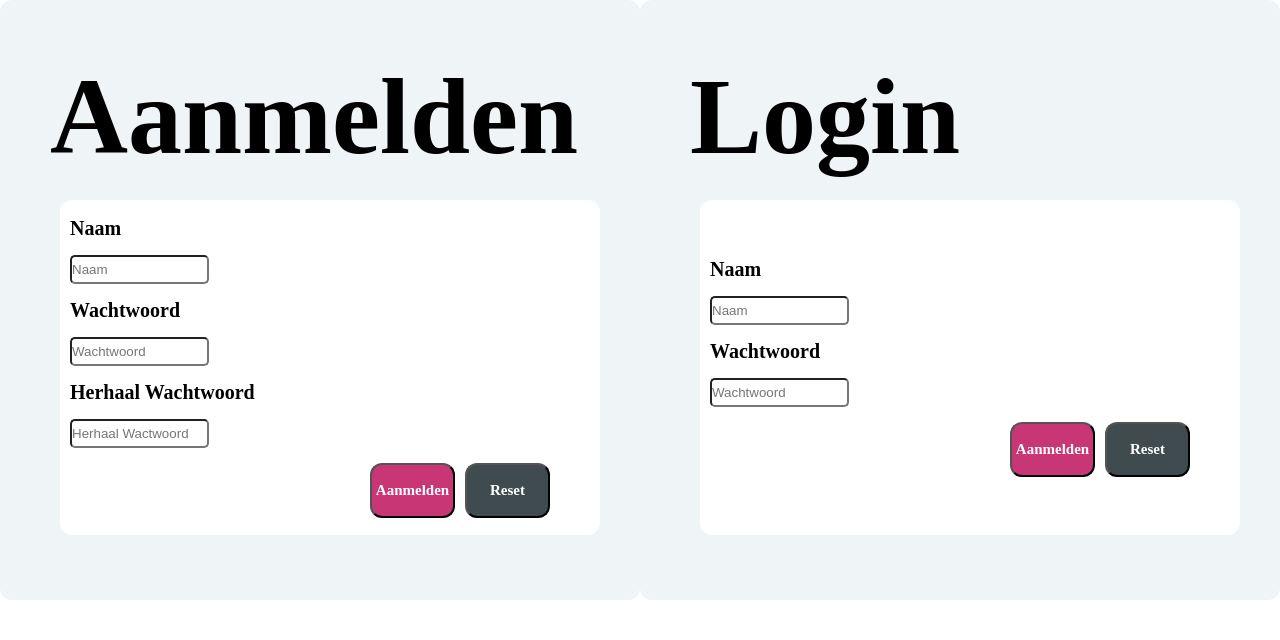
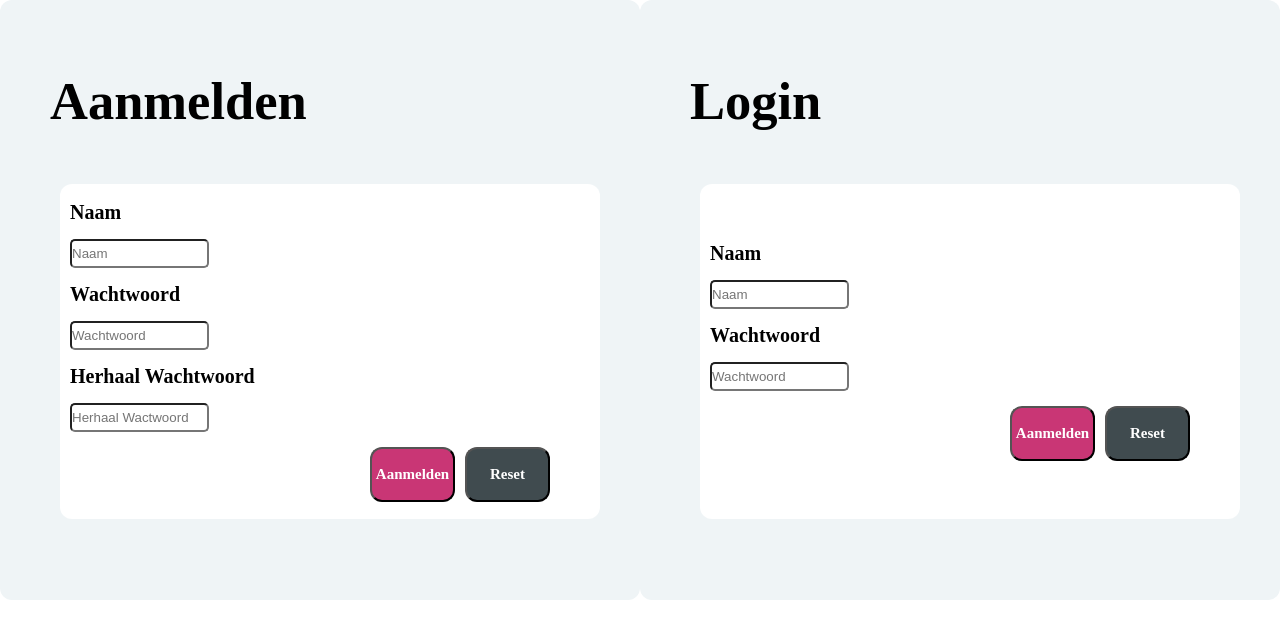
Before and after one commit to rojearo/Rotterdam_Klachten, a PHP site: page / in a window 1280 px wide. Shown: the part 160-800 px from the top of the page. Run offline with PHP 8.4, Linux system fonts and the light colour scheme.

Commit message:
lettertype kleiner gemaakt

```diff
--- a/stylesheet.css
+++ b/stylesheet.css
@@ -35,7 +35,7 @@ header {
     justify-content: space-around;
     color: #000;
     font-family: Crimson Text;
-    font-size: 72px;
+    font-size: 35px;
     font-style: normal;
     font-weight: 700;
     line-height: normal;
```
